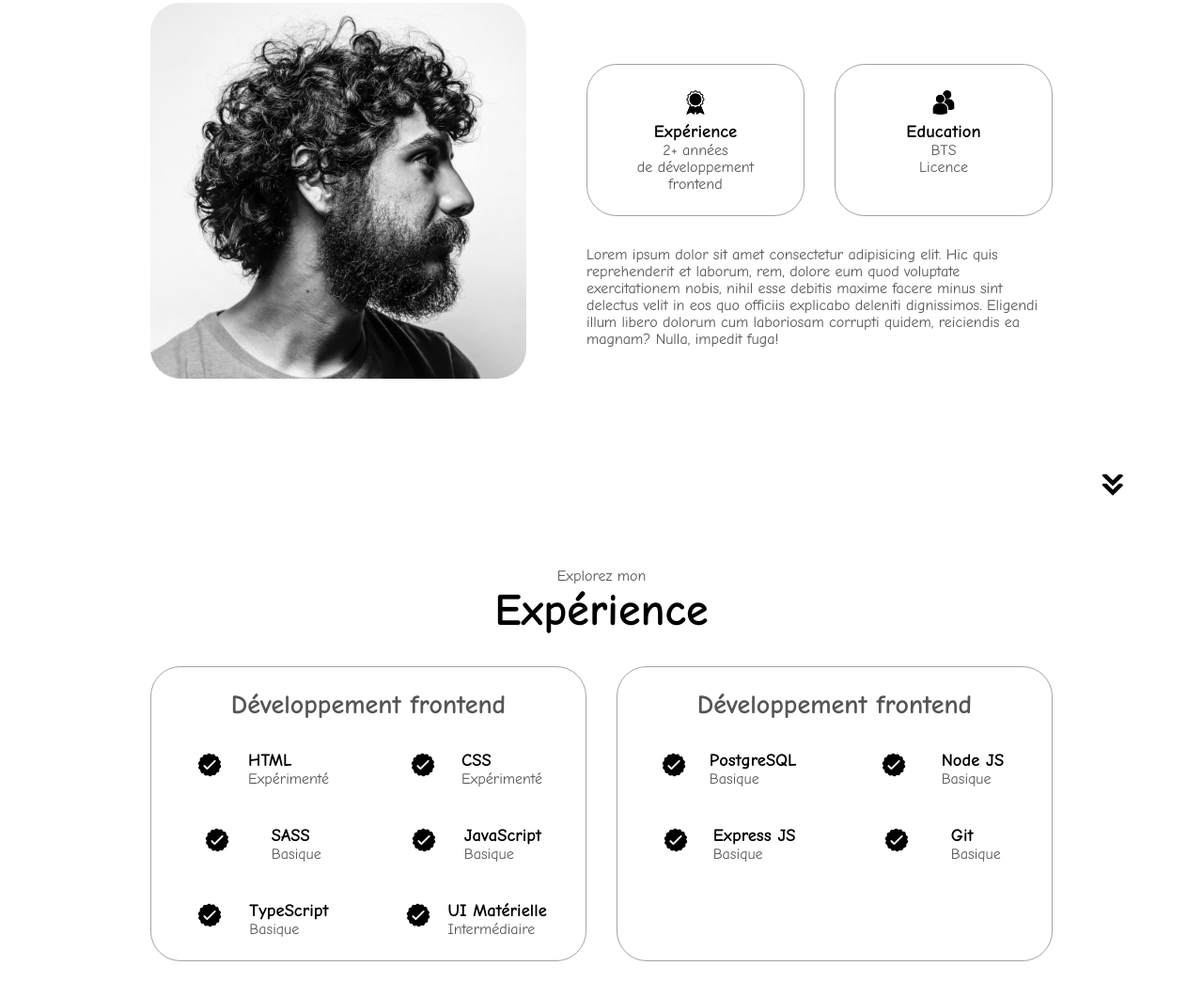
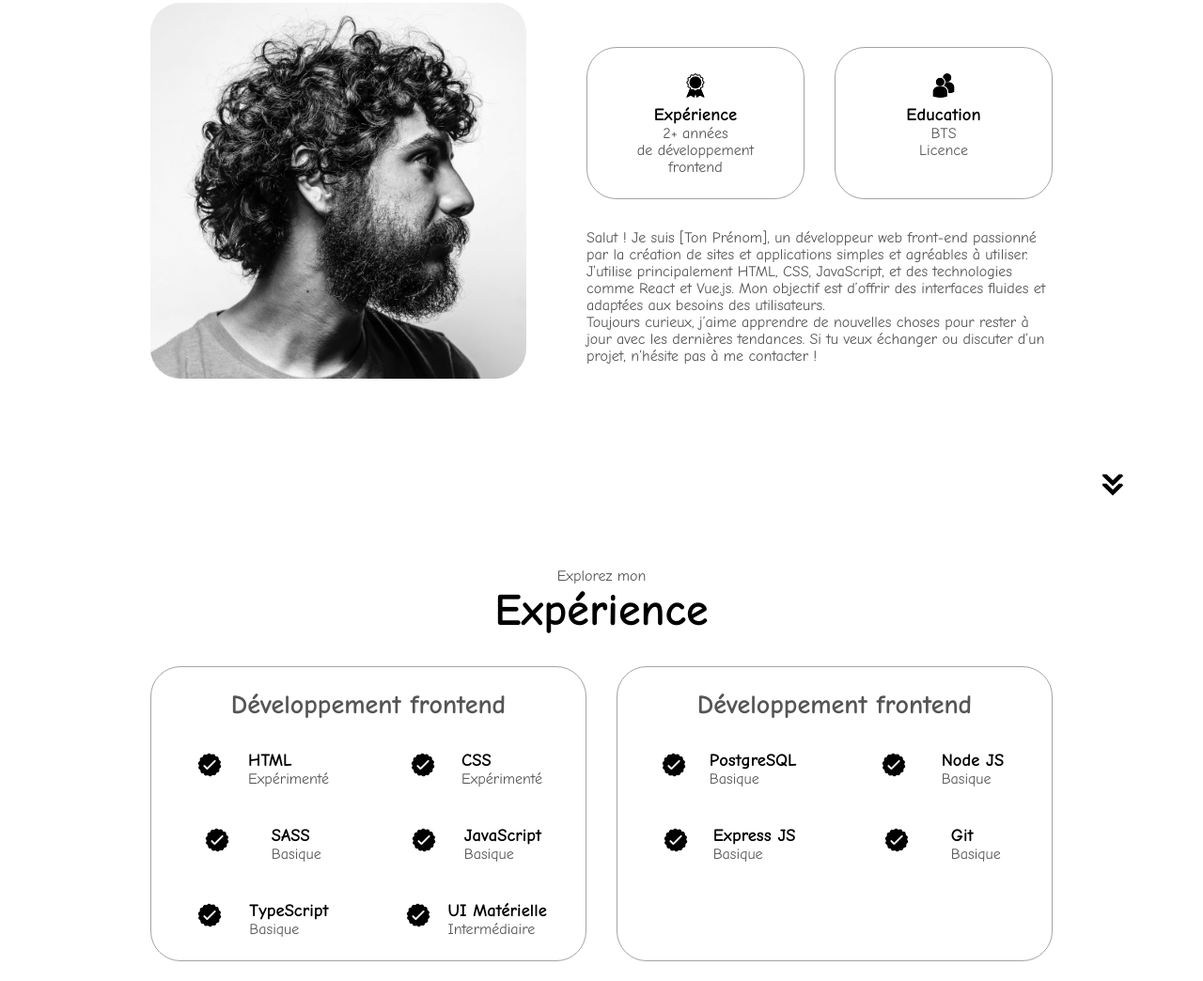
Before and after one commit to Josuehoctavy1/HoctaDev, a plain HTML site: page index.html in a window 1280 px wide. Shown: the part 1092-2136 px from the top of the page at 94% size. Drawn offline with Linux system fonts and the light colour scheme.

Commit message:
Add files via upload

```diff
--- a/index.html
+++ b/index.html
@@ -105,12 +105,7 @@
           </div>
           <div class="text-container">
             <p>
-              Lorem ipsum dolor sit amet consectetur adipisicing elit. Hic quis
-              reprehenderit et laborum, rem, dolore eum quod voluptate
-              exercitationem nobis, nihil esse debitis maxime facere minus sint
-              delectus velit in eos quo officiis explicabo deleniti dignissimos.
-              Eligendi illum libero dolorum cum laboriosam corrupti quidem,
-              reiciendis ea magnam? Nulla, impedit fuga!
+              Salut ! Je suis [Ton Prénom], un développeur web front-end passionné par la création de sites et applications simples et agréables à utiliser. J’utilise principalement HTML, CSS, JavaScript, et des technologies comme React et Vue.js. Mon objectif est d’offrir des interfaces fluides et adaptées aux besoins des utilisateurs.<br>Toujours curieux, j’aime apprendre de nouvelles choses pour rester à jour avec les dernières tendances. Si tu veux échanger ou discuter d’un projet, n’hésite pas à me contacter !
             </p>
           </div>
         </div>
```
